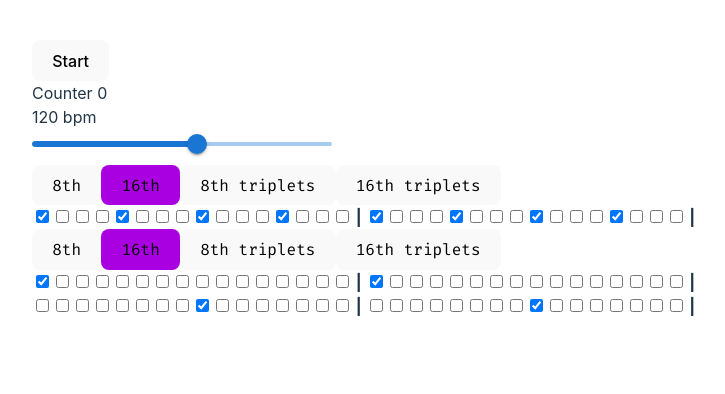
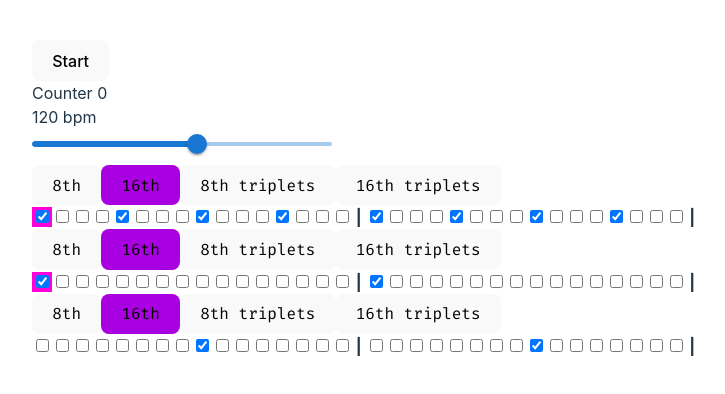
Before and after one commit to alvablot/metronome, a React (Vite) app: page / in a window 1280 px wide. Shown: the top 394 px of the page, without its empty margins (8-733 px from the left). Built offline with nearby package versions, Linux system fonts and the light colour scheme; no server answers.

Commit message:
indicator

```diff
--- a/src/App.css
+++ b/src/App.css
@@ -7,11 +7,20 @@
 .active-note {
   background-color: rgb(168, 0, 224);
 }
+.active-indicator {
+  background-color: rgb(255, 0, 217);
+}
+
+.inactive-indicator {
+  background-color: transparent;
+}
+
 .note,
 .active-note {
   font-family: 'Amatic SC', cursive;
   font-family: 'Fira Mono', monospace;
 }
+
 .logo {
   height: 6em;
   padding: 1.5em;
--- a/src/components/Beater.tsx
+++ b/src/components/Beater.tsx
@@ -29,6 +29,7 @@ function Beater() {
   const [kickNoteLength, setKickNoteLength] = useState<number>(sixteetnhNote) //
   const [snrNoteLength, setSnrNoteLength] = useState<number>(sixteetnhNote) //
   const [hhNoteLength, setHhNoteLength] = useState<number>(sixteetnhNote) //
+  const [colorIndicator, setColorIndicator] = useState<number>(0)
 
   const [numberOfBars, setNumbersOfBars] = useState<number>(2)
   const patternLength = numberOfBars * 48 // Desired length of the array
@@ -103,7 +104,7 @@ function Beater() {
 
   const startTimer = (): void => {
     const newIntervalId = setInterval(() => {
-      console.log(snrArray[timeIndicator])
+      setColorIndicator(timeIndicator)
 
       if (kickArray[timeIndicator]) playKick()
       if (snrArray[timeIndicator]) playSnr()
@@ -124,6 +125,10 @@ function Beater() {
   const handleTempoChange = (event: Event, newValue: number | number[]): void => {
     setTempo(newValue as number)
   }
+
+  useEffect(() => {
+    console.log(colorIndicator)
+  }, [colorIndicator])
 
   useEffect(() => {
     setBpm(3750 / tempo)
@@ -202,15 +207,21 @@ function Beater() {
           32th triplets
         </button> */}
         <br />
-        {hhArray.map((kick, index) => (
+        {hhArray.map((hh, index) => (
           <span key={index}>
             {(index % hhNoteLength === 0 || index === 0) && (
+              <span
+                className={
+                  colorIndicator === index && hh ? 'active-indicator' : 'inactive-indicator'
+                }
+              >
                 <input
                   type='checkbox'
-                id={`hh-${index}`}
-                checked={kick}
+                  key={`hh-${index}`}
+                  checked={hh}
                   onChange={handleHhChange(index)}
                 />
+              </span>
             )}
             {index % 48 === 47 && <b> | </b>}
           </span>
@@ -262,27 +273,81 @@ function Beater() {
         {kickArray.map((kick, index) => (
           <span key={index}>
             {(index % kickNoteLength === 0 || index === 0) && (
+              <span
+                className={
+                  colorIndicator === index && kick  ? 'active-indicator' : 'inactive-indicator'
+                }
+              >
                 <input
                   type='checkbox'
-                id={`kick-${index}`}
+                  key={`kick-${index}`}
                   checked={kick}
                   onChange={handleKickChange(index)}
                 />
+              </span>
             )}
             {index % 48 === 47 && <b> | </b>}
           </span>
         ))}
 
         <br />
-        {snrArray.map((kick, index) => (
+        <button
+          className={snrNoteLength === eighthNote ? 'active-note' : 'note'}
+          onClick={() => {
+            setSnrNoteLength(eighthNote)
+          }}
+        >
+          8th
+        </button>
+
+        <button
+          className={snrNoteLength === sixteetnhNote ? 'active-note' : 'note'}
+          onClick={() => {
+            setSnrNoteLength(sixteetnhNote)
+          }}
+        >
+          16th
+        </button>
+        <button
+          className={snrNoteLength === eigthTrippleNote ? 'active-note' : 'note'}
+          onClick={() => {
+            setSnrNoteLength(eigthTrippleNote)
+          }}
+        >
+          8th triplets
+        </button>
+        <button
+          className={hhNoteLength === sixteetnhTrippleNote ? 'active-note' : 'note'}
+          onClick={() => {
+            setHhNoteLength(sixteetnhTrippleNote)
+          }}
+        >
+          16th triplets
+        </button>
+        {/* <button
+        className={kickNoteLength === eighthNote ? 'active-note' : ''}
+          onClick={() => {
+            setKickNoteLength(thirtytwoTrippleNote)
+          }}
+        >
+          32th triplets
+        </button> */}
+        <br />
+        {snrArray.map((snr, index) => (
           <span key={index}>
             {(index % snrNoteLength === 0 || index === 0) && (
+              <span
+                className={
+                  colorIndicator === index && snr ? 'active-indicator' : 'inactive-indicator'
+                }
+              >
                 <input
                   type='checkbox'
-                id={`snr-${index}`}
-                checked={kick}
+                  key={`snr-${index}`}
+                  checked={snr}
                   onChange={handleSnrChange(index)}
                 />
+              </span>
             )}
             {index % 48 === 47 && <b> | </b>}
           </span>
--- a/src/index.css
+++ b/src/index.css
@@ -22,7 +22,6 @@ a {
 a:hover {
   color: #535bf2;
 }
-
 
 h1 {
   font-size: 3.2em;
```
Lines whose indentation alone changed are shown as unchanged.
